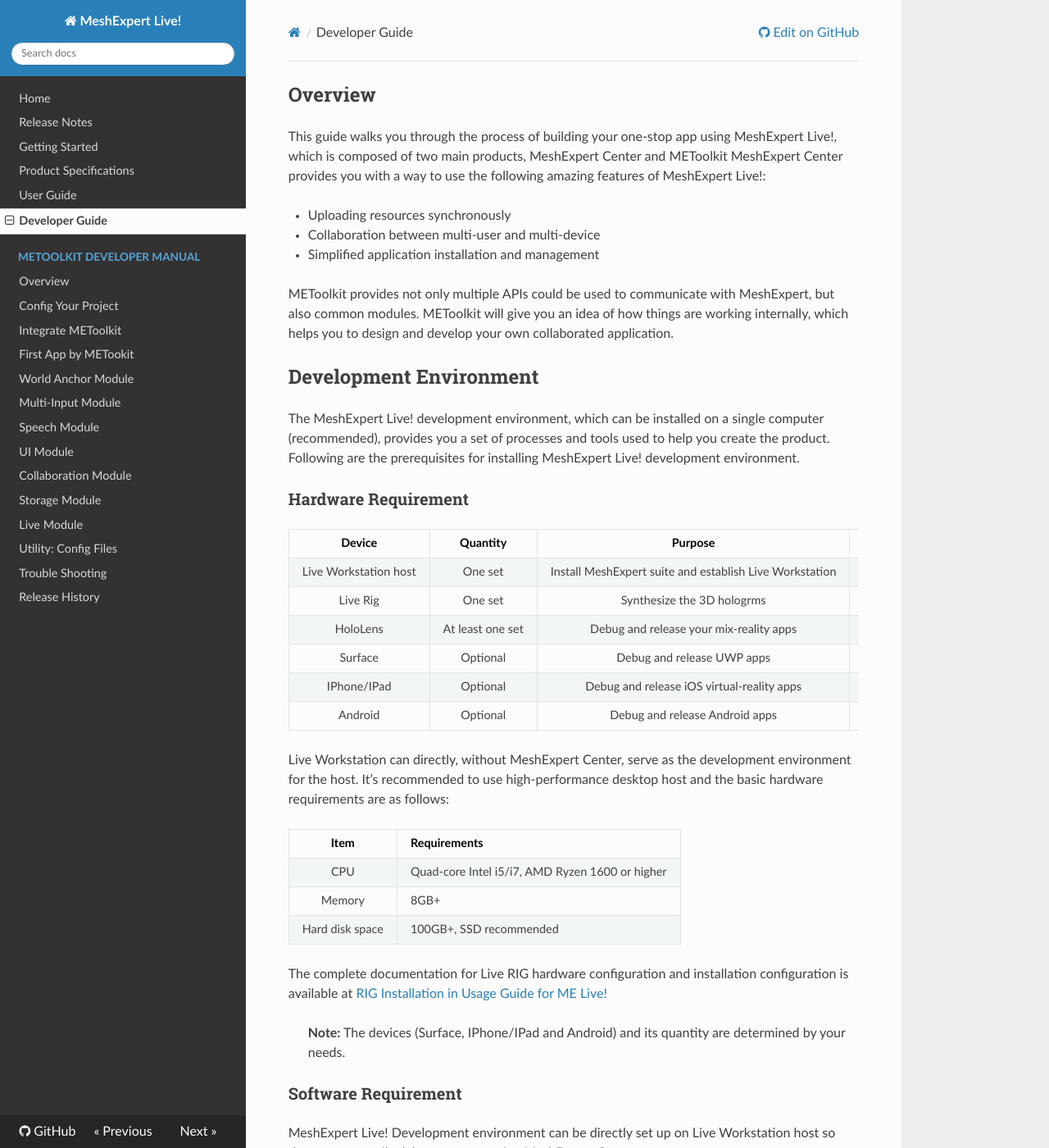
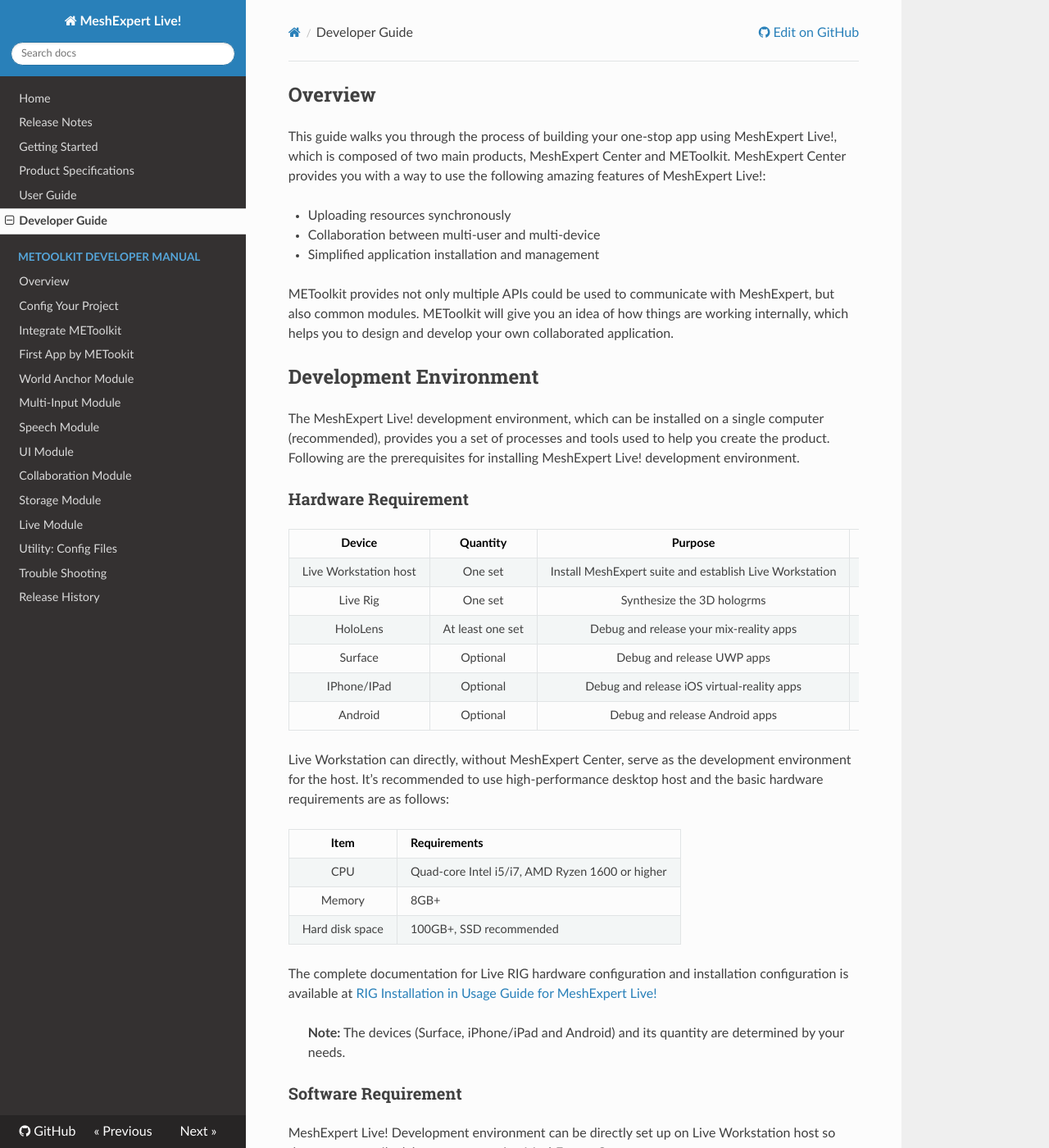
Before and after one commit to michael2008/ME-Live-Doc, an MkDocs documentation site: the page built from docs/developer-guide.md, in a window 1280 px wide and 1400 px high. Shown: the whole window at 82% size. Built offline with MkDocs 1.6.1, drawn with Linux system fonts in a browser that asks for light colours; nearby versions of some CDN libraries; old or Windows-style settings are respelled for this version of MkDocs.

Commit message:
Update developer-guide.md

```diff
--- a/docs/developer-guide.md
+++ b/docs/developer-guide.md
@@ -1,6 +1,6 @@
 ## Overview
 
-This guide walks you through the process of building your one-stop app using MeshExpert Live!, which is composed of two main products, MeshExpert Center and METoolkit
+This guide walks you through the process of building your one-stop app using MeshExpert Live!, which is composed of two main products, MeshExpert Center and METoolkit.
 MeshExpert Center provides you with a way to use the following amazing features of MeshExpert Live!:
 
 + Uploading resources synchronously
@@ -32,9 +32,9 @@ Live Workstation can directly, without MeshExpert Center, serve as the developme
 |     Memory      | 8GB+                                     |
 | Hard disk space | 100GB+, SSD recommended                  |
 
-The complete documentation for Live RIG hardware configuration and installation configuration is available at [RIG Installation in Usage Guide for ME Live!](user-guide.md#rig-installation)
+The complete documentation for Live RIG hardware configuration and installation configuration is available at [RIG Installation in Usage Guide for MeshExpert Live!](user-guide.md#rig-installation)
 
-> **Note:** The devices (Surface, IPhone/IPad and Android) and its quantity are determined by your needs.
+> **Note:** The devices (Surface, iPhone/iPad and Android) and its quantity are determined by your needs.
 
 ### Software Requirement
 
```
